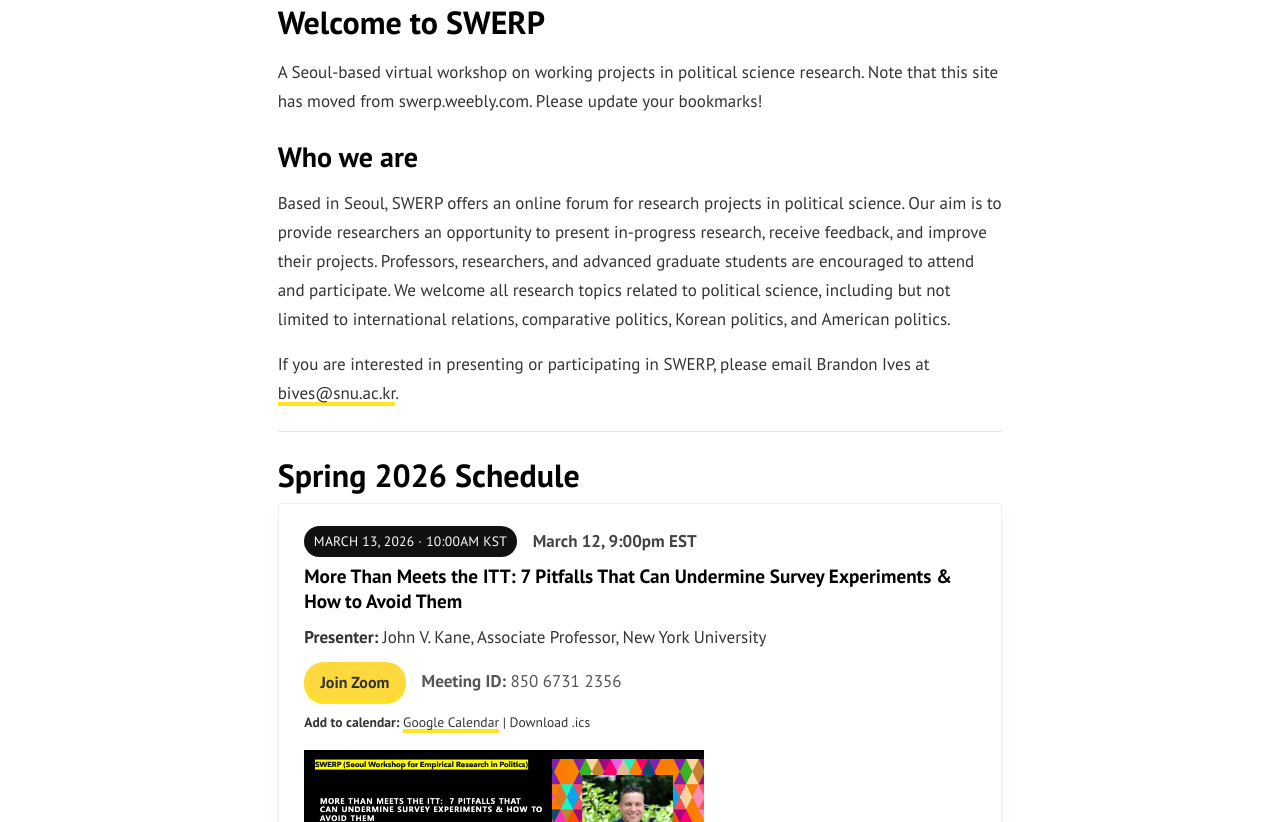
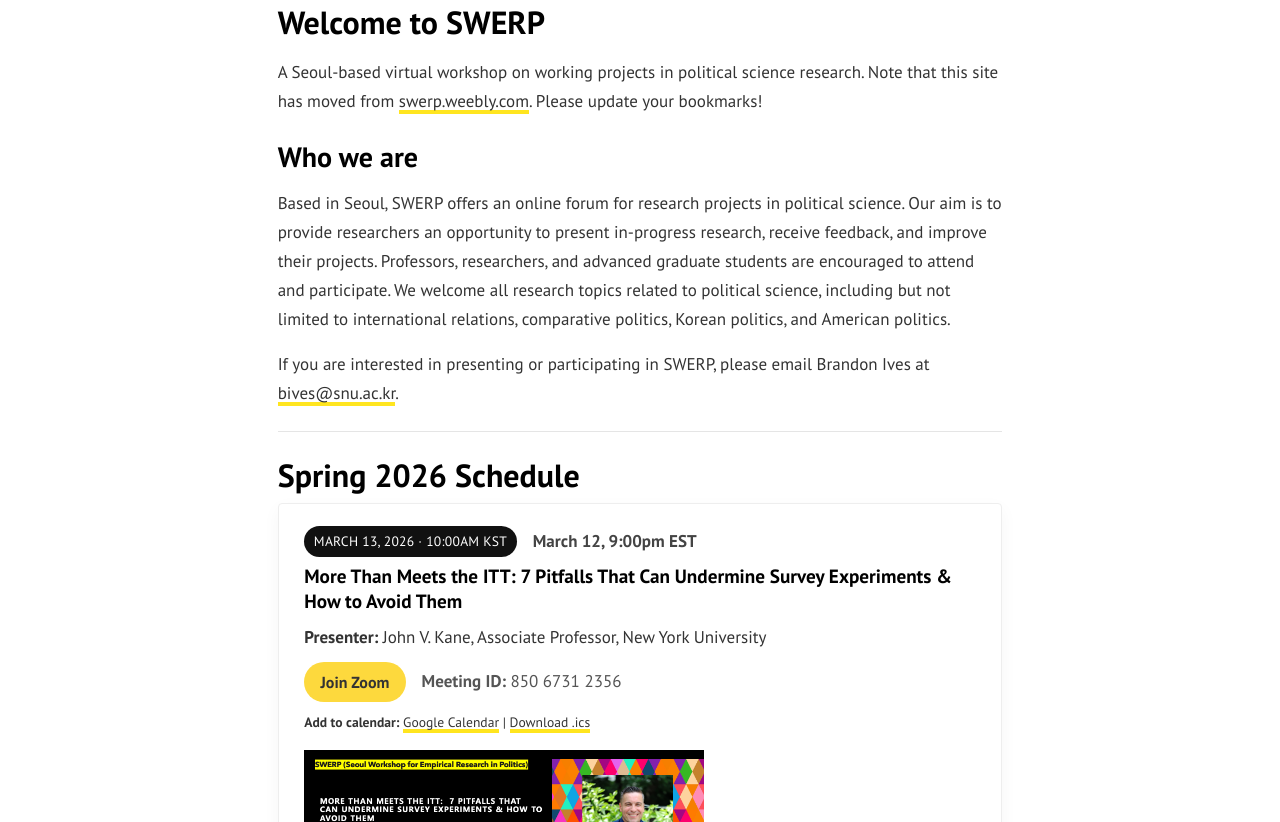
Before and after one commit to sysilviakim/swerp, a Jekyll site: the page built from index.html, in a window 1280 px wide and 1400 px high. Shown: the part 282-1104 px from the top of the window. Built offline with Jekyll 4.4.1, drawn with Linux system fonts in a browser that asks for light colours.

Commit message:
url consistency

```diff
--- a/assets/css/custom.css
+++ b/assets/css/custom.css
@@ -4,6 +4,24 @@
 ================================================== */
 
 body {}
+
+main a {
+  color: inherit;
+  box-shadow: inset 0 -2px 0 rgba(255, 229, 31, 1), 0 2px 0 rgba(255, 229, 31, 1);
+  text-decoration: none;
+}
+
+main a:hover,
+main a:focus {
+  color: inherit;
+  box-shadow: inset 0 -30px 0 rgba(255, 229, 31, 1), 0 2px 0 rgba(255, 229, 31, 1);
+  text-decoration: none;
+}
+
+main a.btn,
+main a.btn-join {
+  box-shadow: none;
+}
 
 .schedule-card {
   border: 1px solid #eee;
```
